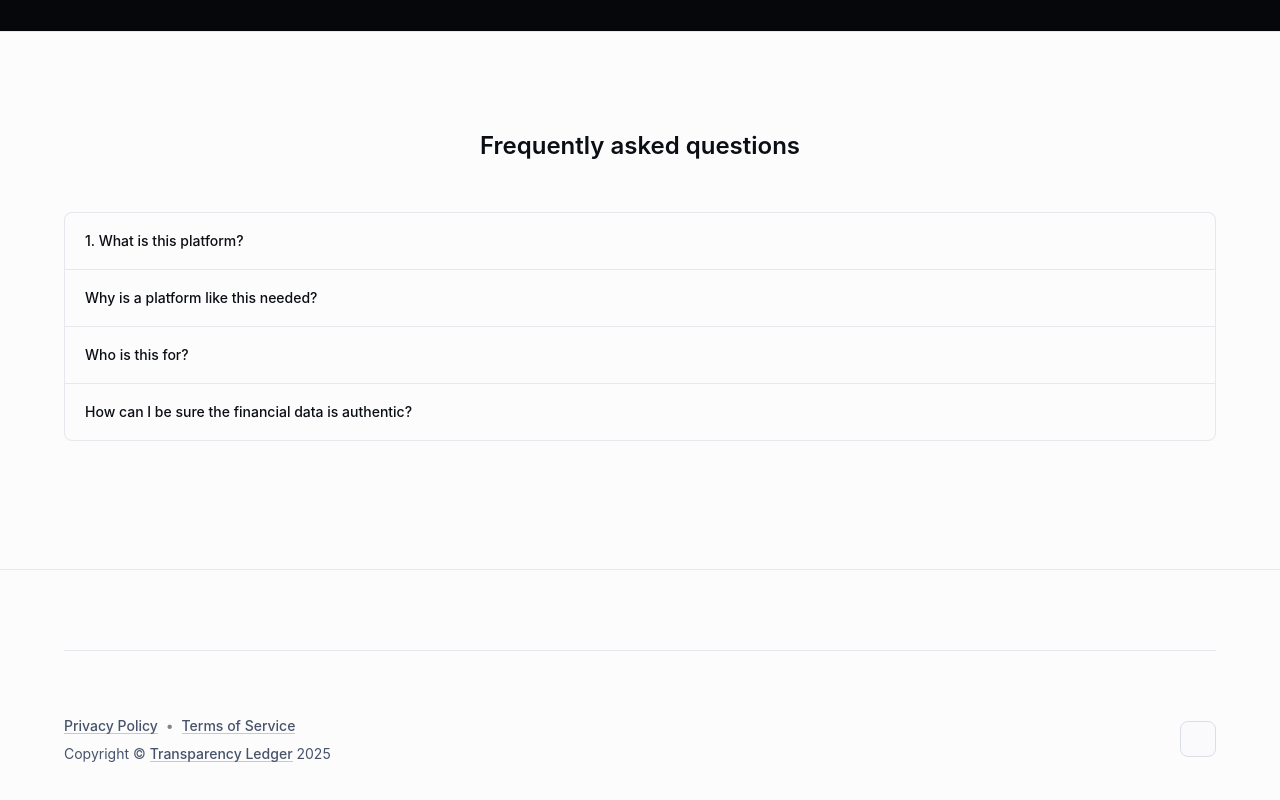
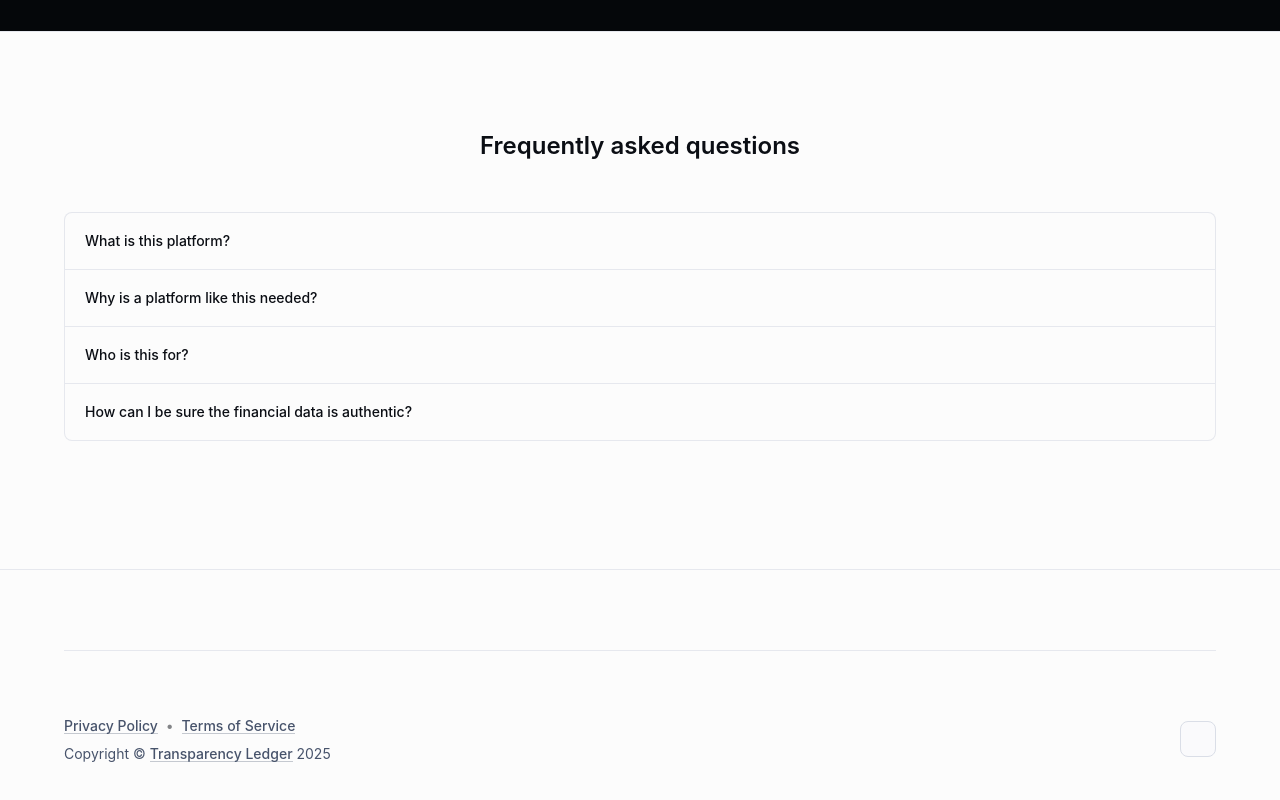
Before and after one commit to abhayprabhakar/Bit-N-Build, a React (Vite) app in the folder frontend/: page / in a window 1280 px wide. Shown: the part 2804-3604 px from the top of the page. Built offline with nearby package versions, Linux system fonts and the light colour scheme; no server answers; some icons are missing.

Commit message:
small home page correction

```diff
--- a/frontend/src/assets/components/marketing-page/components/FAQ.js
+++ b/frontend/src/assets/components/marketing-page/components/FAQ.js
@@ -52,7 +52,7 @@ export default function FAQ() {
             id="panel1d-header"
           >
             <Typography component="span" variant="subtitle2">
-              1. What is this platform?
+              What is this platform?
             </Typography>
           </AccordionSummary>
           <AccordionDetails>
```
